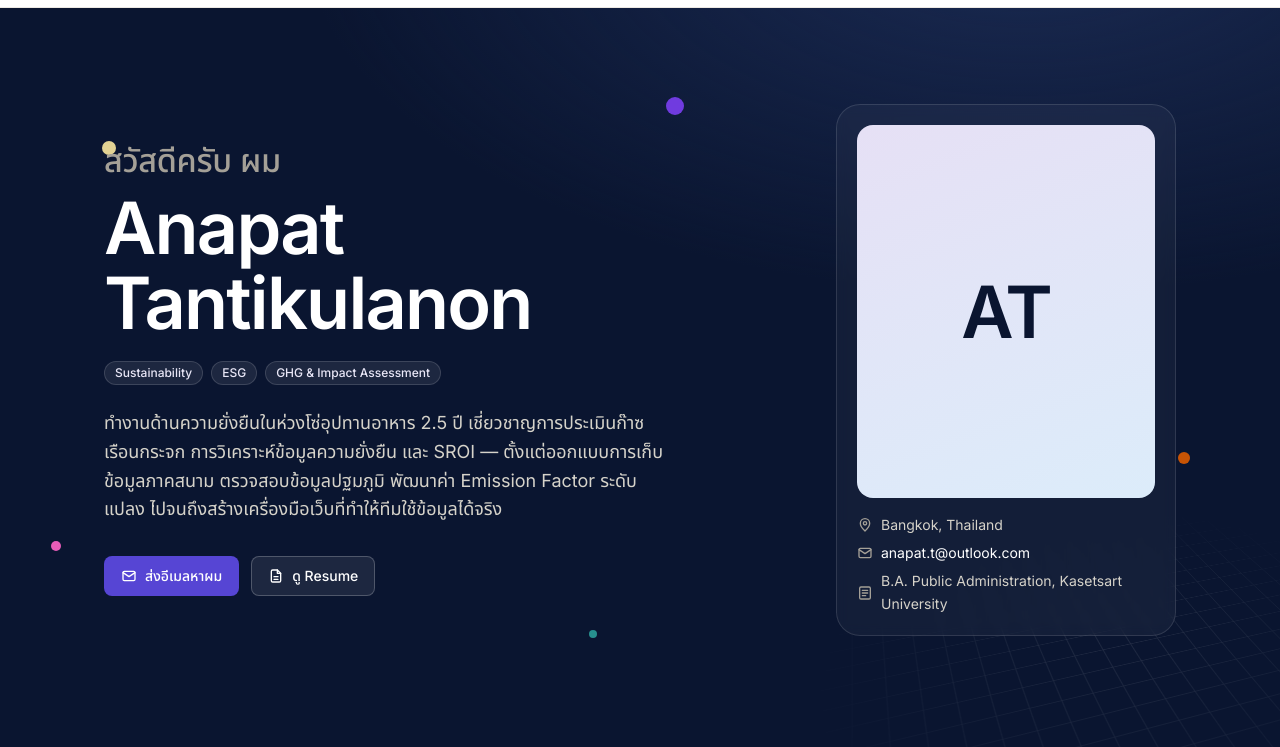
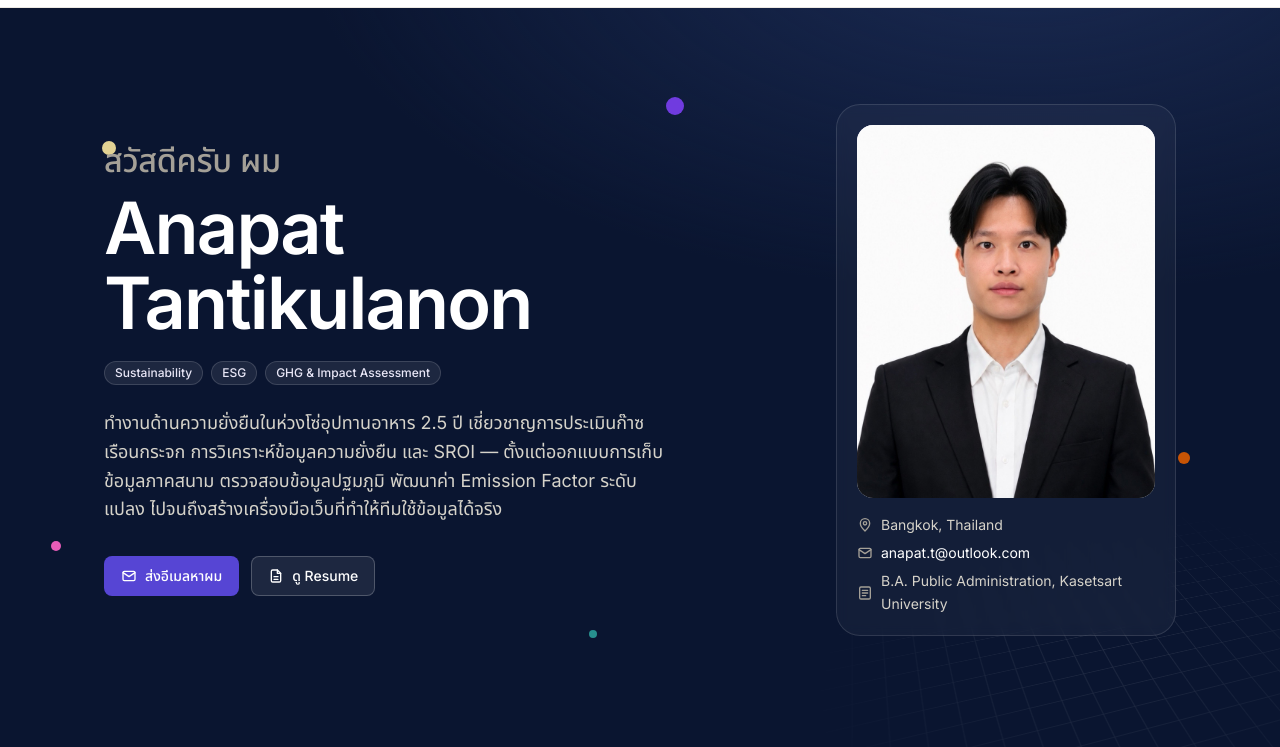
Before and after one commit to firstanapat/new, a plain HTML site: page index.html in a window 1280 px wide. Shown: the part 53-800 px from the top of the page. Drawn offline with nearby package versions, Linux system fonts and the light colour scheme.

Commit message:
Add profile photo
Co-Authored-By: Claude Opus 5.5 <noreply@anthropic.com>

```diff
--- a/css/style.css
+++ b/css/style.css
@@ -187,7 +187,7 @@ p { margin: 0; }
   background: linear-gradient(160deg, var(--lavender), var(--sky));
   display: grid; place-items: center;
 }
-.avatar img { width: 100%; height: 100%; object-fit: cover; }
+.avatar img { width: 100%; height: 100%; object-fit: cover; object-position: 50% 15%; }
 .avatar-initials { font-size: 72px; font-weight: 600; color: var(--navy); letter-spacing: -0.03em; }
 .hero-card-meta { margin-top: 16px; display: grid; gap: 6px; font-size: 14px; color: #d6d3ca; }
 .hero-card-meta div { display: flex; align-items: center; gap: 8px; }
--- a/index.html
+++ b/index.html
@@ -92,8 +92,7 @@
 
         <aside class="hero-card" aria-label="ข้อมูลติดต่อ">
           <div class="avatar" id="profilePhoto">
-            <!-- ✏️ ใส่รูปโปรไฟล์: แทนที่ span ด้านล่างด้วย <img src="assets/img/profile.jpg" alt="Anapat Tantikulanon" /> -->
-            <span class="avatar-initials" aria-hidden="true">AT</span>
+            <img src="assets/img/profile.jpg" alt="Anapat Tantikulanon" width="800" height="1000" fetchpriority="high" />
           </div>
           <div class="hero-card-meta">
             <div><svg><use href="#i-pin"/></svg> Bangkok, Thailand</div>
```
Also changed, not shown: resume.html (+1 -2 lines), assets/img/profile.jpg (added).
